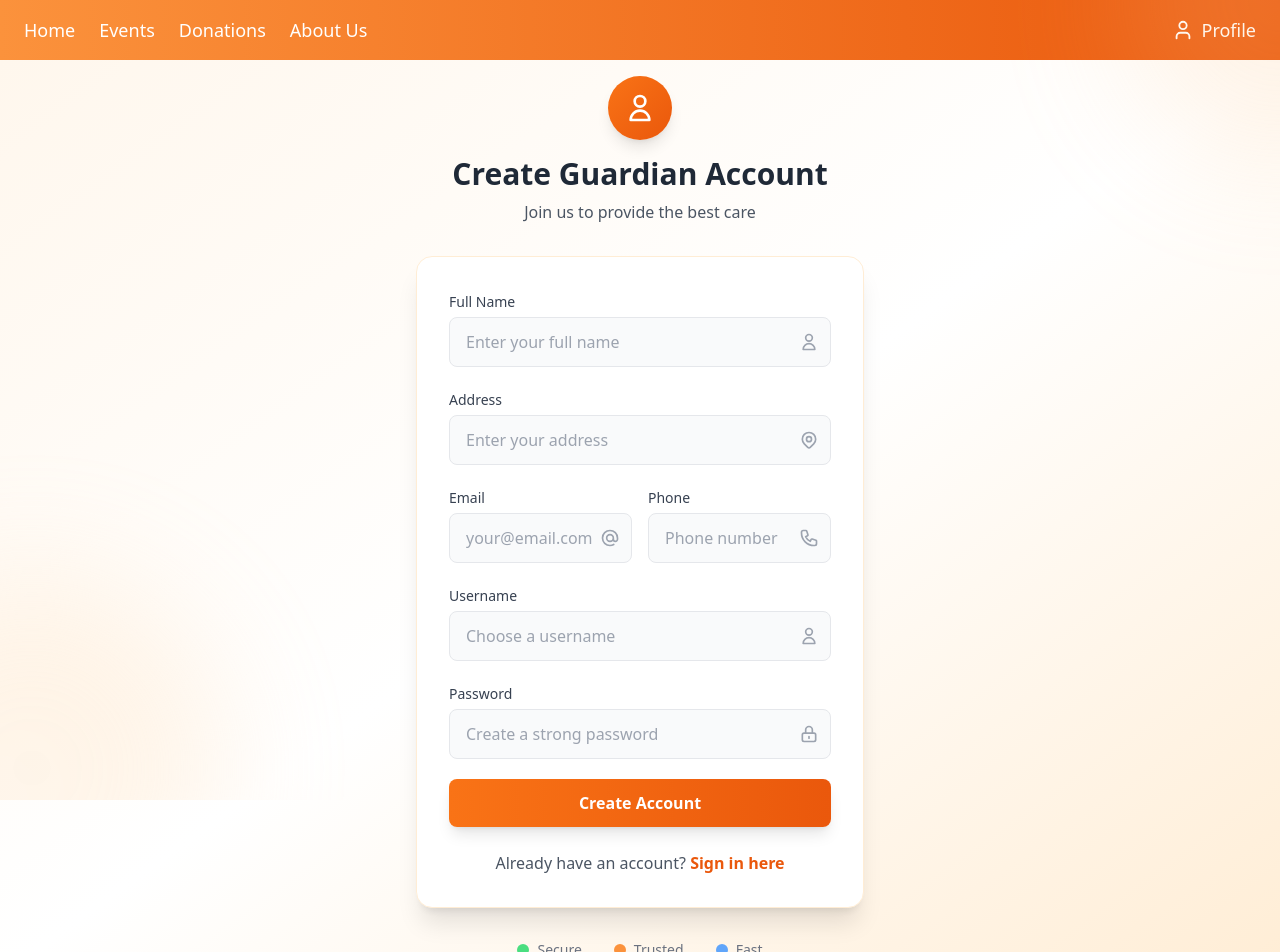
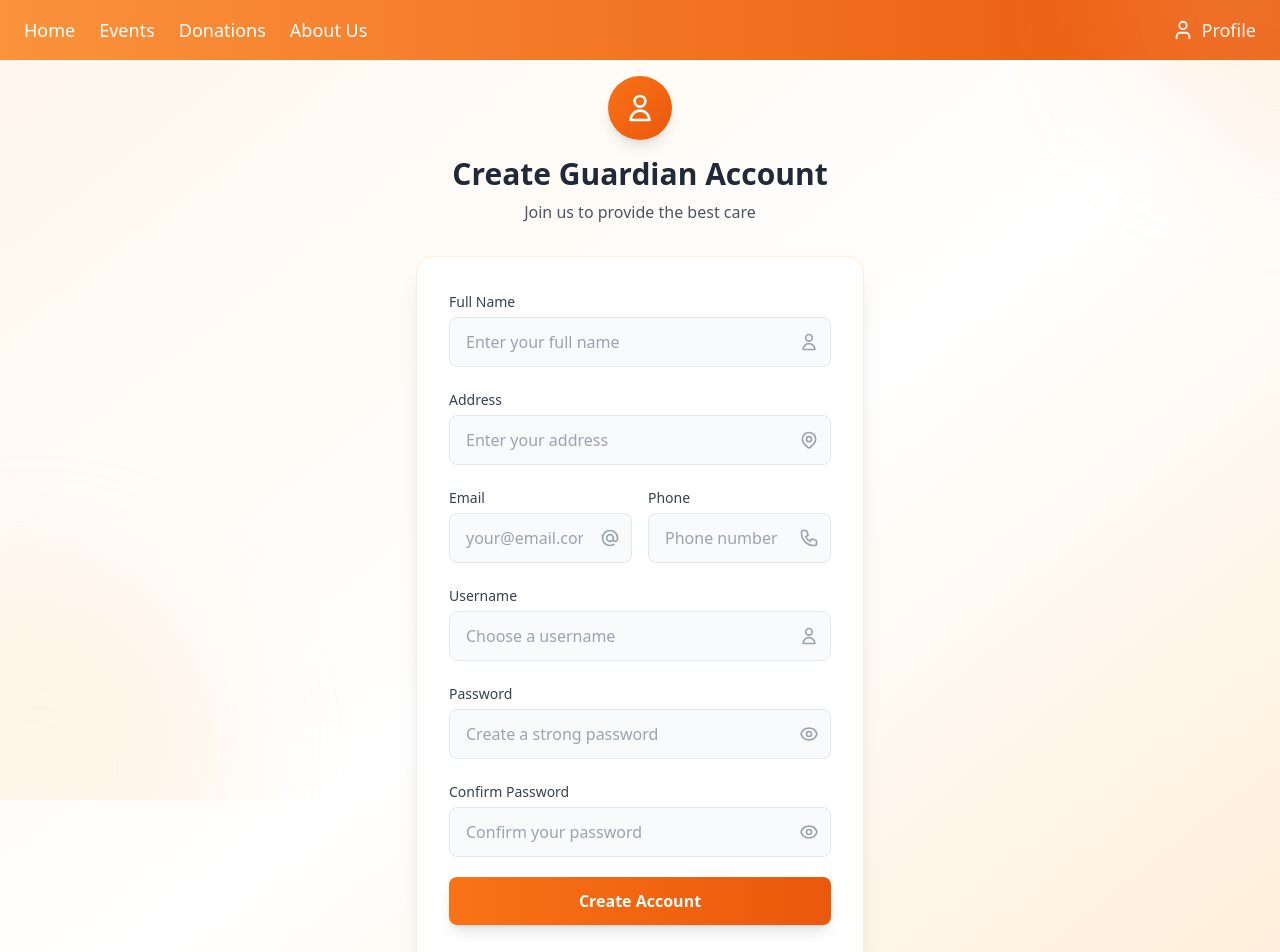
Before and after one commit to cavedwellerrr/EldersHome, a React (Vite) app in the folder frontend/: page /register in a window 1280 px wide. Shown: the top 952 px of the page. Built offline with nearby package versions, Linux system fonts and the light colour scheme; no server answers.

Commit message:
updated dontations and reg page

```diff
--- a/frontend/src/pages/Donations.jsx
+++ b/frontend/src/pages/Donations.jsx
@@ -12,6 +12,48 @@ const Donations = () => {
   const [quantity, setQuantity] = useState(1);
   const [listAcknowledgment, setListAcknowledgment] = useState(false);
   const [donors, setDonors] = useState([]);
+  const [emailError, setEmailError] = useState("");
+  const [nameError, setNameError] = useState("");
+
+  // Email validation function
+  const validateEmail = (email) => {
+    if (!email.trim()) {
+      return "Email is required";
+    }
+    const emailRegex = /^[^\s@]+@[^\s@]+\.[^\s@]+$/;
+    if (!emailRegex.test(email)) {
+      return "Please enter a valid email address";
+    }
+    return "";
+  };
+
+  // Name validation function
+  const validateName = (name) => {
+    if (!name.trim()) {
+      return "Name is required";
+    }
+    if (name.trim().length < 2) {
+      return "Name must be at least 2 characters";
+    }
+    if (!/^[a-zA-Z\s]+$/.test(name.trim())) {
+      return "Name can only contain letters and spaces";
+    }
+    return "";
+  };
+
+  // Handle email change with validation
+  const handleEmailChange = (value) => {
+    setDonorEmail(value);
+    const error = validateEmail(value);
+    setEmailError(error);
+  };
+
+  // Handle name change with validation
+  const handleNameChange = (value) => {
+    setDonorName(value);
+    const error = validateName(value);
+    setNameError(error);
+  };
 
   // Fetch donor list on load
   useEffect(() => {
@@ -33,13 +75,20 @@ const Donations = () => {
   const handleSubmit = async (e) => {
     if (e && e.preventDefault) e.preventDefault();
 
+    // Validate all fields before submission
+    const nameValidationError = validateName(donorName);
+    const emailValidationError = validateEmail(donorEmail);
+
+    setNameError(nameValidationError);
+    setEmailError(emailValidationError);
+
     if (!donationType) {
       toast.error("Please select a donation type");
       return;
     }
 
-    if (!donorName || !donorEmail) {
-      toast.error("Please provide your name and email");
+    if (nameValidationError || emailValidationError) {
+      toast.error("Please fix the errors in the form");
       return;
     }
 
@@ -76,6 +125,8 @@ const Donations = () => {
         setItemName("");
         setQuantity(1);
         setListAcknowledgment(false);
+        setEmailError("");
+        setNameError("");
         // Refetch donor list
         const res = await api.get("/donors");
         setDonors(res.data);
@@ -90,6 +141,14 @@ const Donations = () => {
     document.getElementById('donation-form').scrollIntoView({
       behavior: 'smooth'
     });
+  };
+
+  // Get input class name based on error state
+  const getInputClassName = (hasError) => {
+    const baseClass = "input input-bordered w-full h-14 bg-gray-50 border-gray-200 focus:bg-white rounded-xl text-lg transition-colors";
+    return hasError
+      ? `${baseClass} border-red-300 focus:border-red-500`
+      : `${baseClass} focus:border-orange-500`;
   };
 
   return (
@@ -247,10 +306,13 @@ const Donations = () => {
                         type="text"
                         placeholder="Enter your name"
                         value={donorName}
-                        onChange={(e) => setDonorName(e.target.value)}
-                        className="input input-bordered w-full h-14 bg-gray-50 border-gray-200 focus:bg-white focus:border-orange-500 rounded-xl text-lg"
+                        onChange={(e) => handleNameChange(e.target.value)}
+                        className={getInputClassName(nameError)}
                         required
                       />
+                      {nameError && (
+                        <p className="text-red-600 text-sm mt-1">{nameError}</p>
+                      )}
                     </div>
                     <div className="space-y-2">
                       <label className="text-sm font-semibold text-gray-700">Email Address</label>
@@ -258,10 +320,13 @@ const Donations = () => {
                         type="email"
                         placeholder="Enter your email"
                         value={donorEmail}
-                        onChange={(e) => setDonorEmail(e.target.value)}
-                        className="input input-bordered w-full h-14 bg-gray-50 border-gray-200 focus:bg-white focus:border-orange-500 rounded-xl text-lg"
+                        onChange={(e) => handleEmailChange(e.target.value)}
+                        className={getInputClassName(emailError)}
                         required
                       />
+                      {emailError && (
+                        <p className="text-red-600 text-sm mt-1">{emailError}</p>
+                      )}
                     </div>
                   </div>
 
@@ -453,9 +518,6 @@ const Donations = () => {
           </button>
         </div>
       </div>
-
-
-
     </div>
   );
 };
--- a/frontend/src/pages/guardian/Register.jsx
+++ b/frontend/src/pages/guardian/Register.jsx
@@ -9,10 +9,13 @@ const Register = () => {
   const [phone, setPhone] = useState("");
   const [username, setUsername] = useState("");
   const [password, setPassword] = useState("");
+  const [confirmPassword, setConfirmPassword] = useState("");
   const [error, setError] = useState("");
   const [fieldErrors, setFieldErrors] = useState({});
   const [touched, setTouched] = useState({});
   const [isLoading, setIsLoading] = useState(false);
+  const [showPassword, setShowPassword] = useState(false);
+  const [showConfirmPassword, setShowConfirmPassword] = useState(false);
   const navigate = useNavigate();
 
   // Validation rules
@@ -37,8 +40,10 @@ const Register = () => {
 
       case 'phone':
         if (!value.trim()) return "Phone number is required";
-        const phoneRegex = /^[\+]?[1-9][\d]{0,15}$/;
-        if (!phoneRegex.test(value.replace(/[\s\-\(\)]/g, ''))) return "Please enter a valid phone number";
+        // Updated regex to allow numbers starting with 0
+        const phoneRegex = /^[0-9+][\d\s\-\(\)]{7,20}$/;
+        const cleanPhone = value.replace(/[\s\-\(\)]/g, '');
+        if (!phoneRegex.test(cleanPhone)) return "Please enter a valid phone number";
         return "";
 
       case 'username':
@@ -56,6 +61,11 @@ const Register = () => {
         if (!/(?=.*\d)/.test(value)) return "Password must contain at least one number";
         return "";
 
+      case 'confirmPassword':
+        if (!value) return "Please confirm your password";
+        if (value !== password) return "Passwords don't match";
+        return "";
+
       default:
         return "";
     }
@@ -69,7 +79,18 @@ const Register = () => {
       case 'email': setEmail(value); break;
       case 'phone': setPhone(value); break;
       case 'username': setUsername(value); break;
-      case 'password': setPassword(value); break;
+      case 'password':
+        setPassword(value);
+        // Re-validate confirm password if it has been touched
+        if (touched.confirmPassword && confirmPassword) {
+          const confirmError = value !== confirmPassword ? "Passwords don't match" : "";
+          setFieldErrors(prev => ({
+            ...prev,
+            confirmPassword: confirmError
+          }));
+        }
+        break;
+      case 'confirmPassword': setConfirmPassword(value); break;
     }
 
     // Validate field if it has been touched
@@ -99,8 +120,8 @@ const Register = () => {
   };
 
   const validateForm = () => {
-    const fields = ['name', 'address', 'email', 'phone', 'username', 'password'];
-    const values = { name, address, email, phone, username, password };
+    const fields = ['name', 'address', 'email', 'phone', 'username', 'password', 'confirmPassword'];
+    const values = { name, address, email, phone, username, password, confirmPassword };
     const errors = {};
 
     fields.forEach(field => {
@@ -143,7 +164,7 @@ const Register = () => {
   };
 
   const getInputClassName = (field) => {
-    const baseClass = "w-full px-4 py-3 border rounded-lg focus:ring-2 transition-colors bg-gray-50 focus:bg-white";
+    const baseClass = "w-full px-4 py-3 pr-12 border rounded-lg focus:ring-2 transition-colors bg-gray-50 focus:bg-white";
     const hasError = fieldErrors[field] && touched[field];
 
     if (hasError) {
@@ -151,6 +172,14 @@ const Register = () => {
     }
 
     return `${baseClass} border-gray-200 focus:ring-orange-500 focus:border-orange-500`;
+  };
+
+  const togglePasswordVisibility = (field) => {
+    if (field === 'password') {
+      setShowPassword(!showPassword);
+    } else if (field === 'confirmPassword') {
+      setShowConfirmPassword(!showConfirmPassword);
+    }
   };
 
   return (
@@ -313,7 +342,7 @@ const Register = () => {
                 <label className="text-sm font-medium text-gray-700">Password</label>
                 <div className="relative">
                   <input
-                    type="password"
+                    type={showPassword ? "text" : "password"}
                     value={password}
                     onChange={(e) => handleFieldChange('password', e.target.value)}
                     onBlur={(e) => handleFieldBlur('password', e.target.value)}
@@ -322,14 +351,62 @@ const Register = () => {
                     required
                     disabled={isLoading}
                   />
-                  <div className="absolute inset-y-0 right-0 pr-3 flex items-center pointer-events-none">
-                    <svg className="w-5 h-5 text-gray-400" fill="none" stroke="currentColor" viewBox="0 0 24 24">
-                      <path strokeLinecap="round" strokeLinejoin="round" strokeWidth={2} d="M12 15v2m-6 4h12a2 2 0 002-2v-6a2 2 0 00-2-2H6a2 2 0 00-2 2v6a2 2 0 002 2zm10-10V7a4 4 0 00-8 0v4h8z" />
-                    </svg>
-                  </div>
+                  <button
+                    type="button"
+                    onClick={() => togglePasswordVisibility('password')}
+                    className="absolute inset-y-0 right-0 pr-3 flex items-center text-gray-400 hover:text-gray-600 focus:outline-none"
+                    disabled={isLoading}
+                  >
+                    {showPassword ? (
+                      <svg className="w-5 h-5" fill="none" stroke="currentColor" viewBox="0 0 24 24">
+                        <path strokeLinecap="round" strokeLinejoin="round" strokeWidth={2} d="M13.875 18.825A10.05 10.05 0 0112 19c-4.478 0-8.268-2.943-9.543-7a9.97 9.97 0 011.563-3.029m5.858.908a3 3 0 114.243 4.243M9.878 9.878l4.242 4.242M9.878 9.878L8.464 8.464M14.12 14.12l1.414 1.414M14.12 14.12L9.878 9.878" />
+                      </svg>
+                    ) : (
+                      <svg className="w-5 h-5" fill="none" stroke="currentColor" viewBox="0 0 24 24">
+                        <path strokeLinecap="round" strokeLinejoin="round" strokeWidth={2} d="M15 12a3 3 0 11-6 0 3 3 0 016 0z" />
+                        <path strokeLinecap="round" strokeLinejoin="round" strokeWidth={2} d="M2.458 12C3.732 7.943 7.523 5 12 5c4.478 0 8.268 2.943 9.542 7-1.274 4.057-5.064 7-9.542 7-4.477 0-8.268-2.943-9.542-7z" />
+                      </svg>
+                    )}
+                  </button>
                 </div>
                 {fieldErrors.password && touched.password && (
                   <p className="text-red-600 text-sm mt-1">{fieldErrors.password}</p>
+                )}
+              </div>
+
+              <div className="space-y-1">
+                <label className="text-sm font-medium text-gray-700">Confirm Password</label>
+                <div className="relative">
+                  <input
+                    type={showConfirmPassword ? "text" : "password"}
+                    value={confirmPassword}
+                    onChange={(e) => handleFieldChange('confirmPassword', e.target.value)}
+                    onBlur={(e) => handleFieldBlur('confirmPassword', e.target.value)}
+                    className={getInputClassName('confirmPassword')}
+                    placeholder="Confirm your password"
+                    required
+                    disabled={isLoading}
+                  />
+                  <button
+                    type="button"
+                    onClick={() => togglePasswordVisibility('confirmPassword')}
+                    className="absolute inset-y-0 right-0 pr-3 flex items-center text-gray-400 hover:text-gray-600 focus:outline-none"
+                    disabled={isLoading}
+                  >
+                    {showConfirmPassword ? (
+                      <svg className="w-5 h-5" fill="none" stroke="currentColor" viewBox="0 0 24 24">
+                        <path strokeLinecap="round" strokeLinejoin="round" strokeWidth={2} d="M13.875 18.825A10.05 10.05 0 0112 19c-4.478 0-8.268-2.943-9.543-7a9.97 9.97 0 011.563-3.029m5.858.908a3 3 0 114.243 4.243M9.878 9.878l4.242 4.242M9.878 9.878L8.464 8.464M14.12 14.12l1.414 1.414M14.12 14.12L9.878 9.878" />
+                      </svg>
+                    ) : (
+                      <svg className="w-5 h-5" fill="none" stroke="currentColor" viewBox="0 0 24 24">
+                        <path strokeLinecap="round" strokeLinejoin="round" strokeWidth={2} d="M15 12a3 3 0 11-6 0 3 3 0 016 0z" />
+                        <path strokeLinecap="round" strokeLinejoin="round" strokeWidth={2} d="M2.458 12C3.732 7.943 7.523 5 12 5c4.478 0 8.268 2.943 9.542 7-1.274 4.057-5.064 7-9.542 7-4.477 0-8.268-2.943-9.542-7z" />
+                      </svg>
+                    )}
+                  </button>
+                </div>
+                {fieldErrors.confirmPassword && touched.confirmPassword && (
+                  <p className="text-red-600 text-sm mt-1">{fieldErrors.confirmPassword}</p>
                 )}
               </div>
             </div>
```
Also changed, not shown: 1 other file (tests, documents, lock files or other folders).
